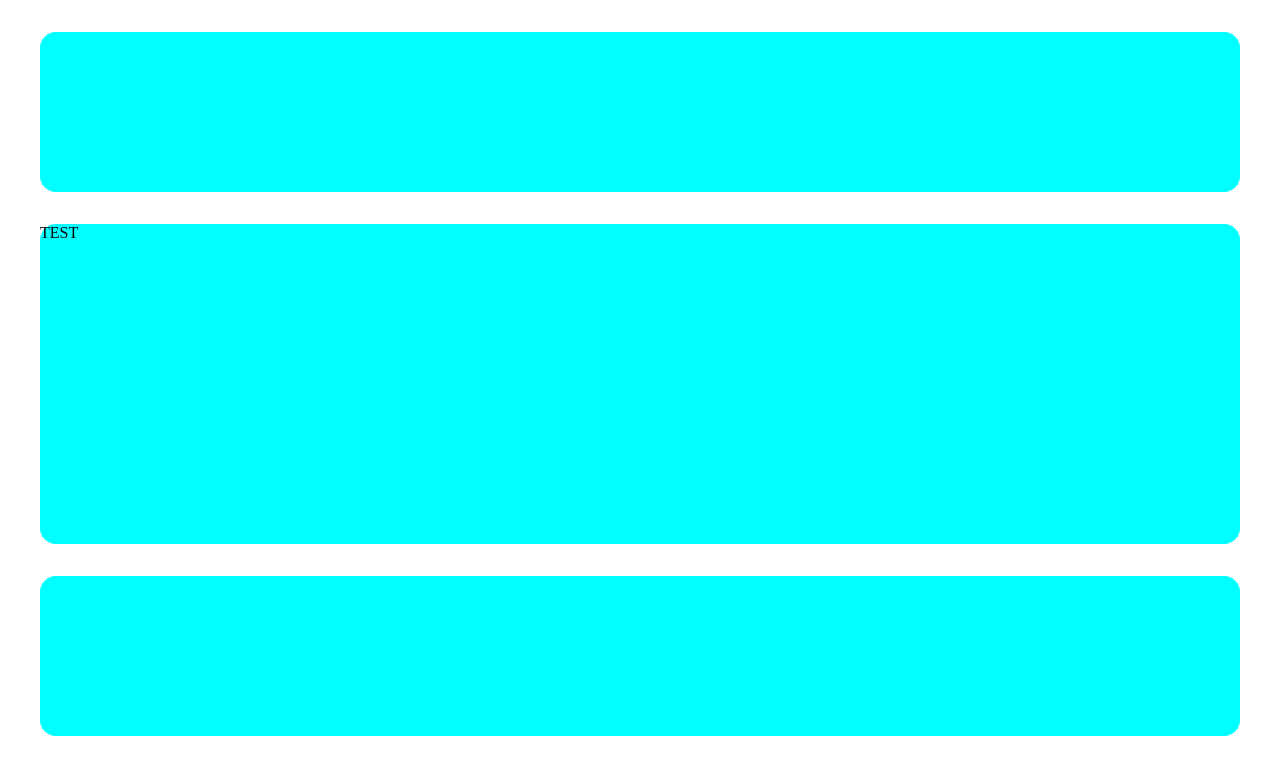
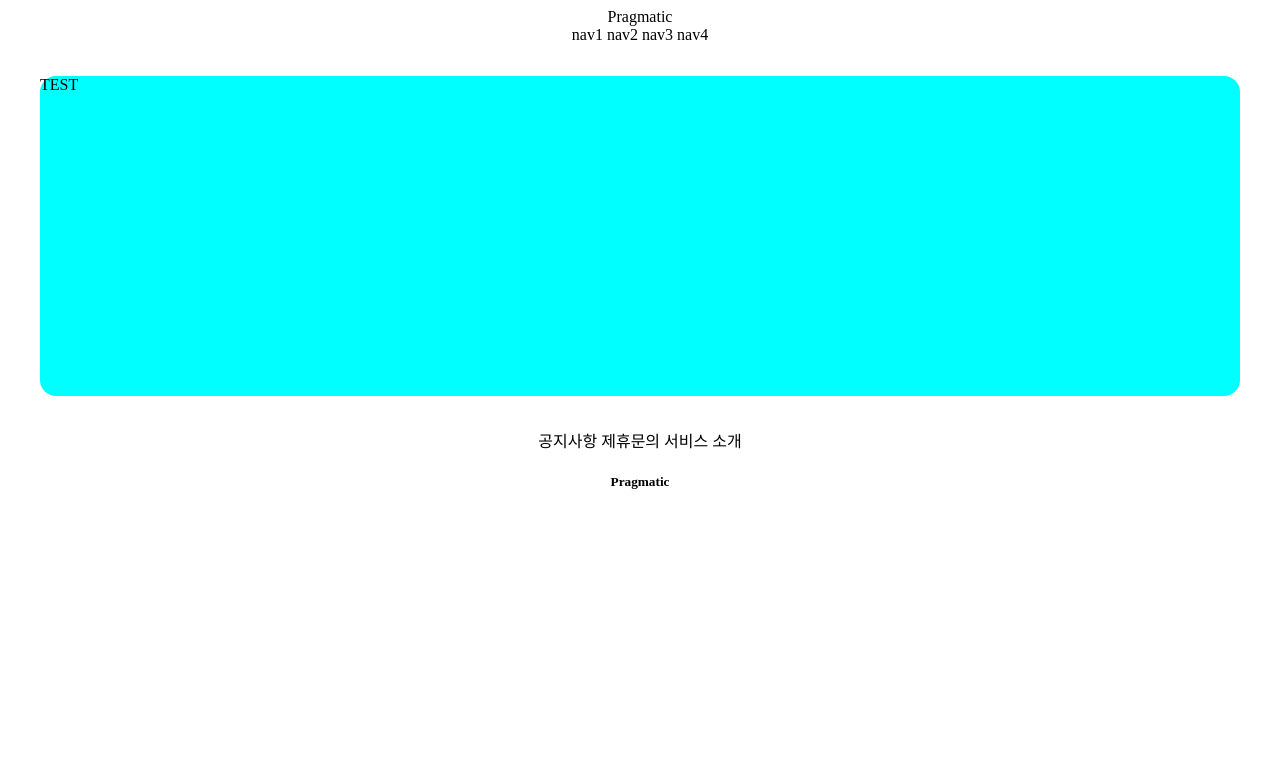
Before and after one commit to 21nkyu/gis_1ban_111, a Django app: page /account/hello_world in a window 1280 px wide. Shown: the top 775 px of the page. Run offline with Django 3.2, Linux system fonts and the light colour scheme; parts of the project's set-up code (start-up, migrations or seed data) failed here and were passed over.

Commit message:
2021 07 05 1ban class commit 003

```diff
--- a/templates/footer.html
+++ b/templates/footer.html
@@ -1,3 +1,11 @@
-<div style="height: 10rem; background-color :aqua; margin: 2rem; border-radius: 1rem;">
+<div style="text-align: center">
+    <div>
+        <span>공지사항</span>
+        <span>제휴문의</span>
+        <span>서비스 소개</span>
+    </div>
+    <div>
+        <h5>Pragmatic</h5>
+    </div>
 
 </div>
--- a/templates/header.html
+++ b/templates/header.html
@@ -1,3 +1,14 @@
-<div style="height: 10rem; background-color :aqua; margin: 2rem; border-radius: 1rem;">
+<div style="text-align: center">
+
+    <div>
+        <hi>Pragmatic</hi>
+    </div>
+
+    <div>
+        <span>nav1</span>
+        <span>nav2</span>
+        <span>nav3</span>
+        <span>nav4</span>
+    </div>
 
 </div>
```
